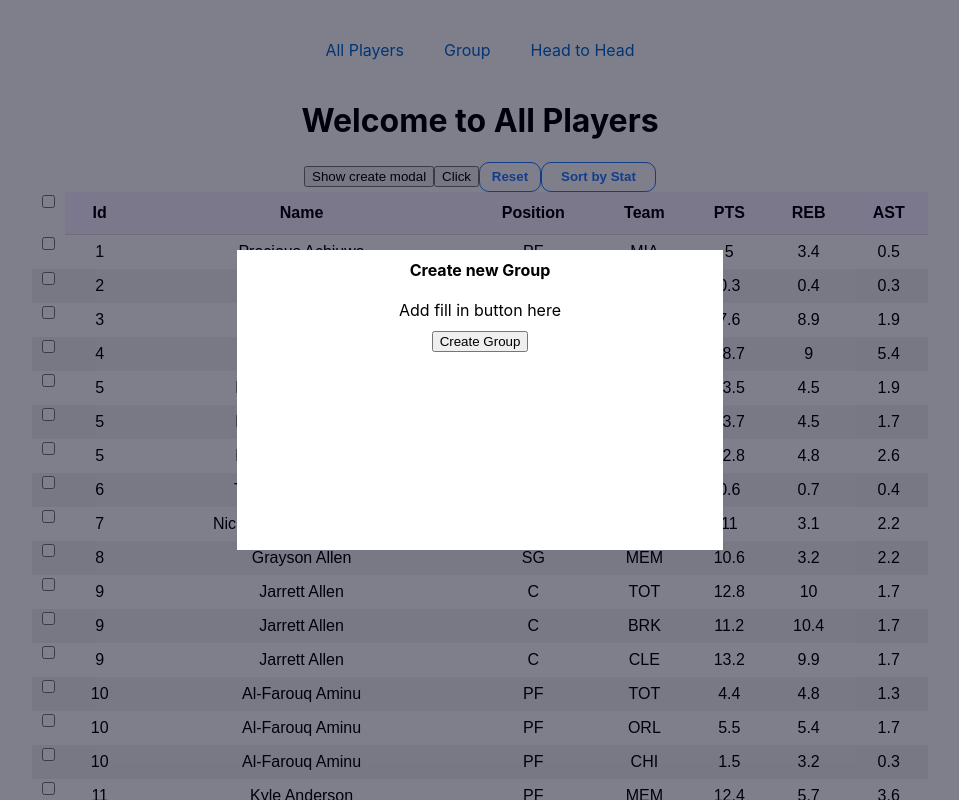
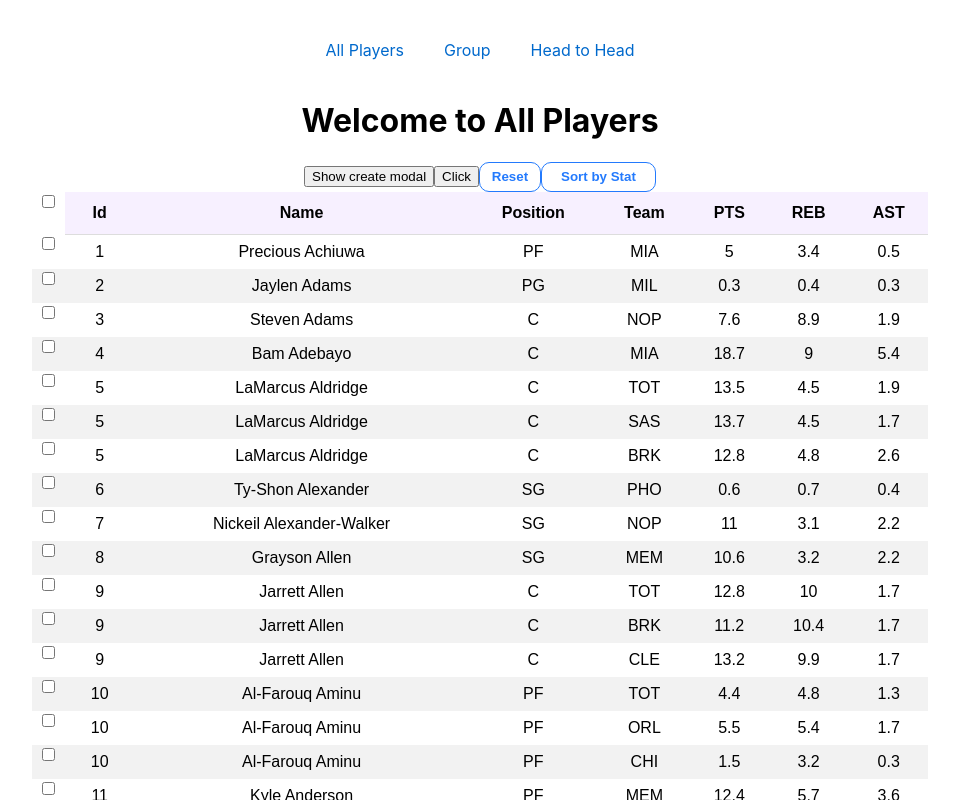
Before and after one commit to alexhu00/nba_player_analyzer, a React (Create React App) app in the folder frontend/: page / in a window 1280 px wide. Shown: the top 800 px of the page, without its empty margins (160-1119 px from the left). Built offline with nearby package versions, Linux system fonts and the light colour scheme.

Commit message:
exit out of modal

```diff
--- a/frontend/src/components/AllPlayers.js
+++ b/frontend/src/components/AllPlayers.js
@@ -1,4 +1,4 @@
-import React, { useMemo } from "react";
+import React, { useState, useMemo } from "react";
 import "./AllPlayers.css";
 import NavBar from "../NavBar";
 import Modal from "./createGroupModal";
@@ -65,7 +65,8 @@ const AllPlayers = () => {
       }
     });
   }
-
+  // show Modals
+  const [show, setShow] = useState(false)
 
   // Creating React-Table
   const columns = useMemo(() => COLUMNS, []);
@@ -87,10 +88,11 @@ const AllPlayers = () => {
   return (
     <div>
       <button
+        onClick={() => setShow(true)}
         className={"createGroup-button"}
       > Show create modal
       </button>
-      <Modal />
+      <Modal onClose={() => setShow(false)} show={show} />
 
 
       <button onClick={showCheckBoxData}>Click</button>
--- a/frontend/src/components/createGroupModal.css
+++ b/frontend/src/components/createGroupModal.css
@@ -12,7 +12,7 @@
 
 .modal-content {
     width: 486px;
-    height: 300px;
+    height: 300;
     background-color: #FFFFFF;
 }
 
--- a/frontend/src/components/createGroupModal.js
+++ b/frontend/src/components/createGroupModal.js
@@ -1,10 +1,15 @@
 import React from "react";
 import './createGroupModal.css';
 
+// tutorial here: https://medium.com/tinyso/how-to-create-a-modal-component-in-react-from-basic-to-advanced-a3357a2a716a
 const Modal = props => {
+    if (!props.show) {
+        return null
+    }
+
     return (
-        <div className="createGroupModal">
-            <div className="modal-content">
+        <div className="createGroupModal" onClick={props.onClose}>
+            <div className="modal-content" onClick={e => e.stopPropagation()}>
                 <div className="modal-header">
                     <h4 className="modal-title"> Create new Group </h4>
                 </div>
@@ -12,10 +17,11 @@ const Modal = props => {
                     Add fill in button here
                 </div>
                 <div className="modal-footer">
-                    <button className="button">Create Group</button>
+                    <button onClick={props.onClose} className="createGroup-button">Create Group</button>
+
                 </div>
             </div>
-        </div>
+        </div >
     )
 }
 export default Modal
```
Also changed, not shown: frontend/src/components/createGroupbutton.css (added, +14 -0 lines).
